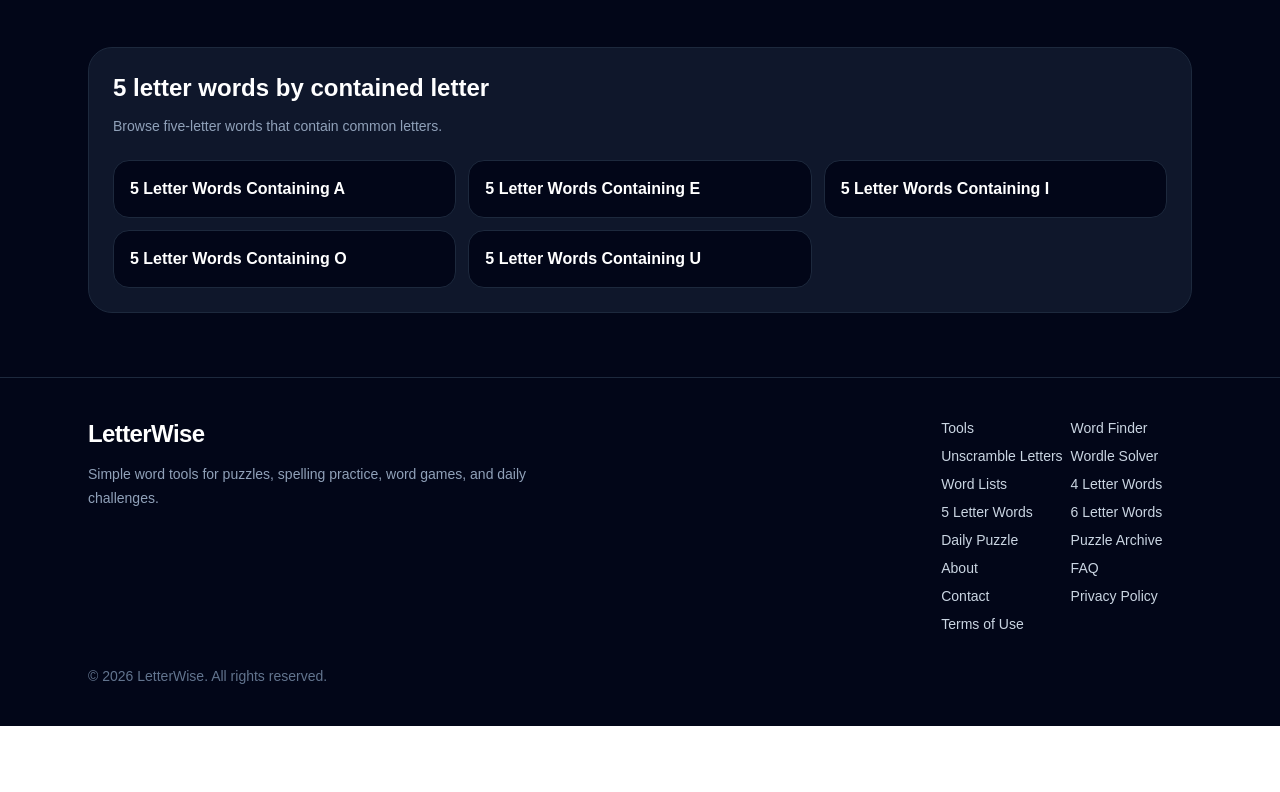
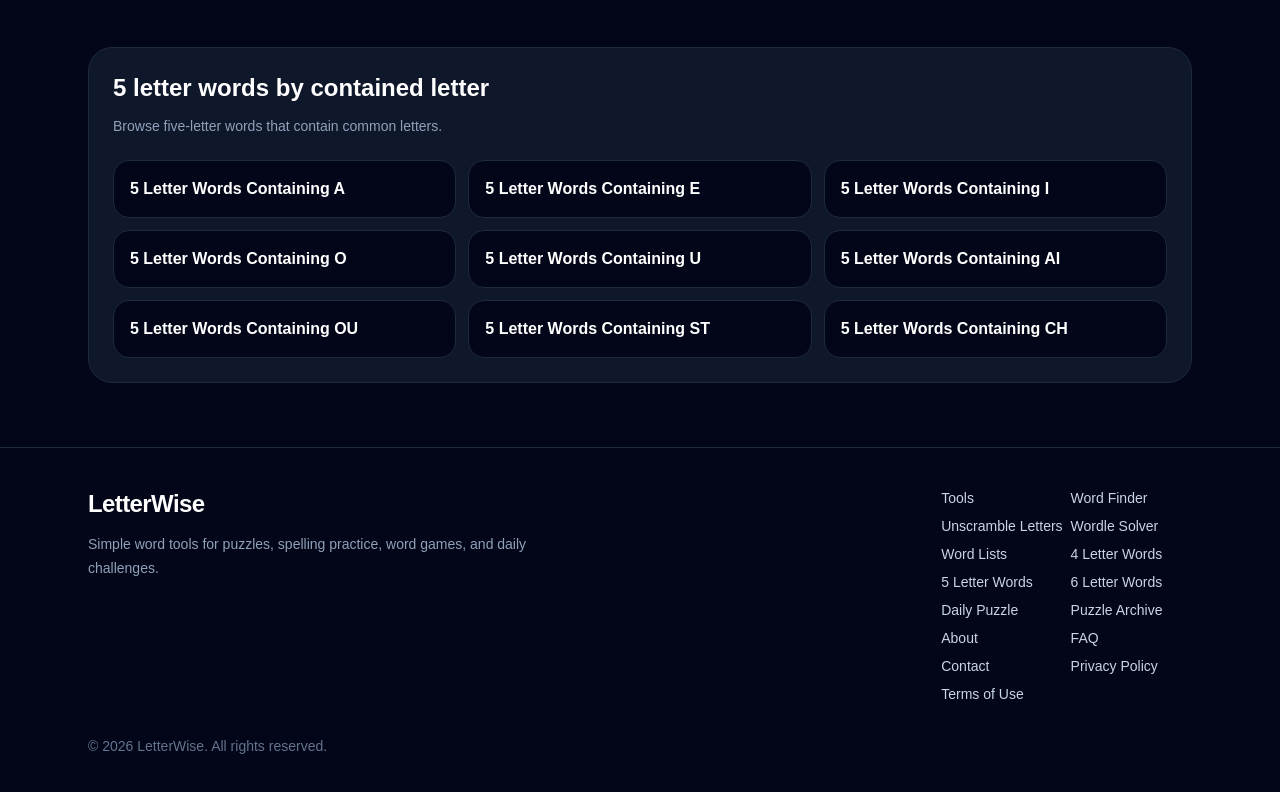
Before and after one commit to LetterWise/letterwise, a Next.js app: page /word-lists in a window 1280 px wide. Shown: the part 1780-2572 px from the top of the page. Before the commit the page ends 2506 px from the top, so only its background shows below. Built offline with nearby package versions, Linux system fonts and the light colour scheme.

Commit message:
Add common 5 letter containing pages

```diff
--- /dev/null
+++ b/app/5-letter-words-containing-ai/page.tsx
@@ -0,0 +1,11 @@
+import FiveLetterContainingPage from "@/components/FiveLetterContainingPage";
+
+export const metadata = {
+  title: "5 Letter Words Containing AI | LetterWise",
+  description:
+    "Browse useful 5 letter words containing AI for Wordle, word games, spelling practice, crossword clues, and vocabulary building.",
+};
+
+export default function FiveLetterWordsContainingAIPage() {
+  return <FiveLetterContainingPage letters="ai" />;
+}
--- /dev/null
+++ b/app/5-letter-words-containing-ch/page.tsx
@@ -0,0 +1,11 @@
+import FiveLetterContainingPage from "@/components/FiveLetterContainingPage";
+
+export const metadata = {
+  title: "5 Letter Words Containing CH | LetterWise",
+  description:
+    "Browse useful 5 letter words containing CH for Wordle, word games, spelling practice, crossword clues, and vocabulary building.",
+};
+
+export default function FiveLetterWordsContainingCHPage() {
+  return <FiveLetterContainingPage letters="ch" />;
+}
--- /dev/null
+++ b/app/5-letter-words-containing-ou/page.tsx
@@ -0,0 +1,11 @@
+import FiveLetterContainingPage from "@/components/FiveLetterContainingPage";
+
+export const metadata = {
+  title: "5 Letter Words Containing OU | LetterWise",
+  description:
+    "Browse useful 5 letter words containing OU for Wordle, word games, spelling practice, crossword clues, and vocabulary building.",
+};
+
+export default function FiveLetterWordsContainingOUPage() {
+  return <FiveLetterContainingPage letters="ou" />;
+}
--- /dev/null
+++ b/app/5-letter-words-containing-st/page.tsx
@@ -0,0 +1,11 @@
+import FiveLetterContainingPage from "@/components/FiveLetterContainingPage";
+
+export const metadata = {
+  title: "5 Letter Words Containing ST | LetterWise",
+  description:
+    "Browse useful 5 letter words containing ST for Wordle, word games, spelling practice, crossword clues, and vocabulary building.",
+};
+
+export default function FiveLetterWordsContainingSTPage() {
+  return <FiveLetterContainingPage letters="st" />;
+}
--- a/app/word-lists/page.tsx
+++ b/app/word-lists/page.tsx
@@ -22,6 +22,10 @@ const containingPages = [
   { href: "/5-letter-words-containing-i", label: "5 Letter Words Containing I" },
   { href: "/5-letter-words-containing-o", label: "5 Letter Words Containing O" },
   { href: "/5-letter-words-containing-u", label: "5 Letter Words Containing U" },
+  { href: "/5-letter-words-containing-ai", label: "5 Letter Words Containing AI" },
+  { href: "/5-letter-words-containing-ou", label: "5 Letter Words Containing OU" },
+  { href: "/5-letter-words-containing-st", label: "5 Letter Words Containing ST" },
+  { href: "/5-letter-words-containing-ch", label: "5 Letter Words Containing CH" },
 ];
 
 export const metadata = {
```
